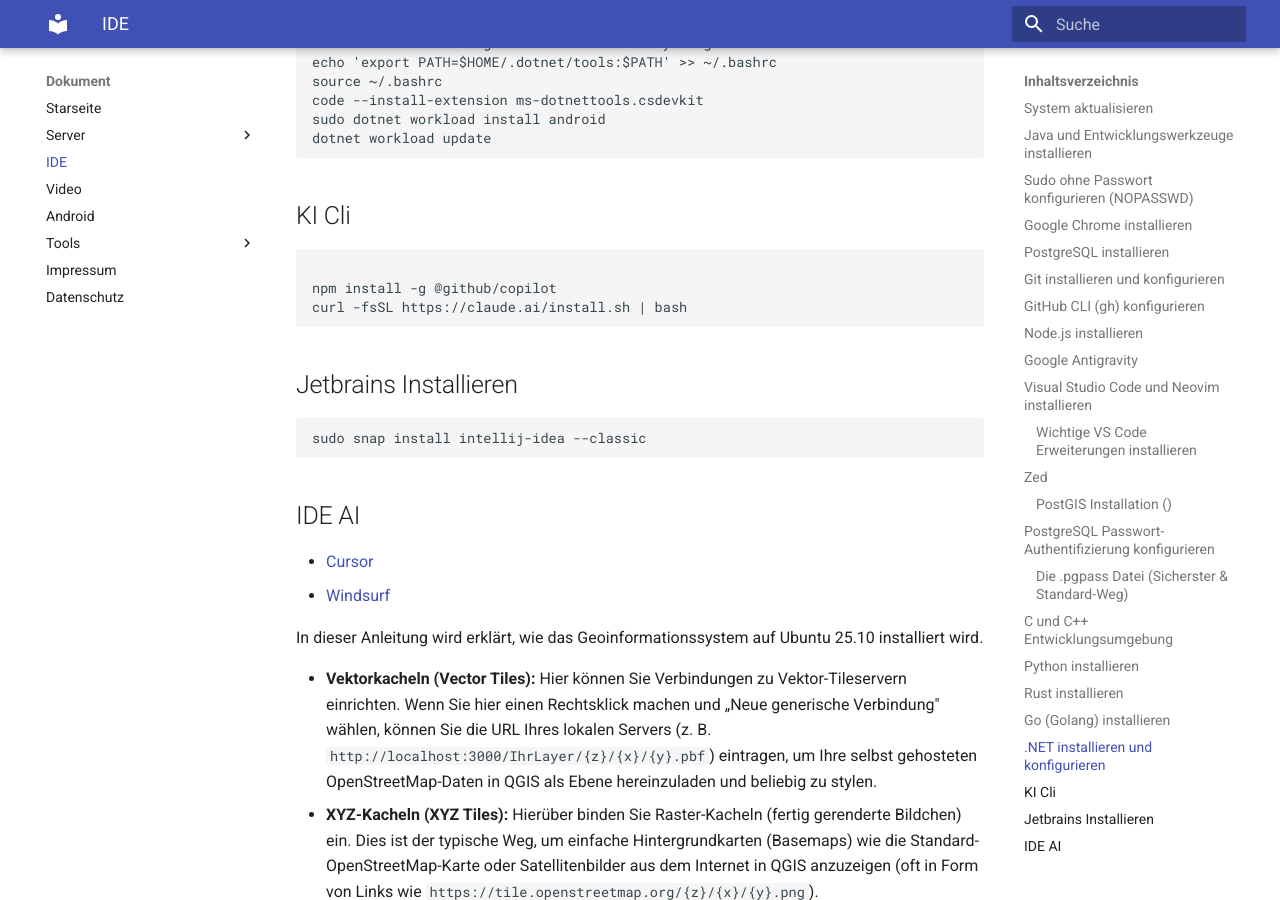
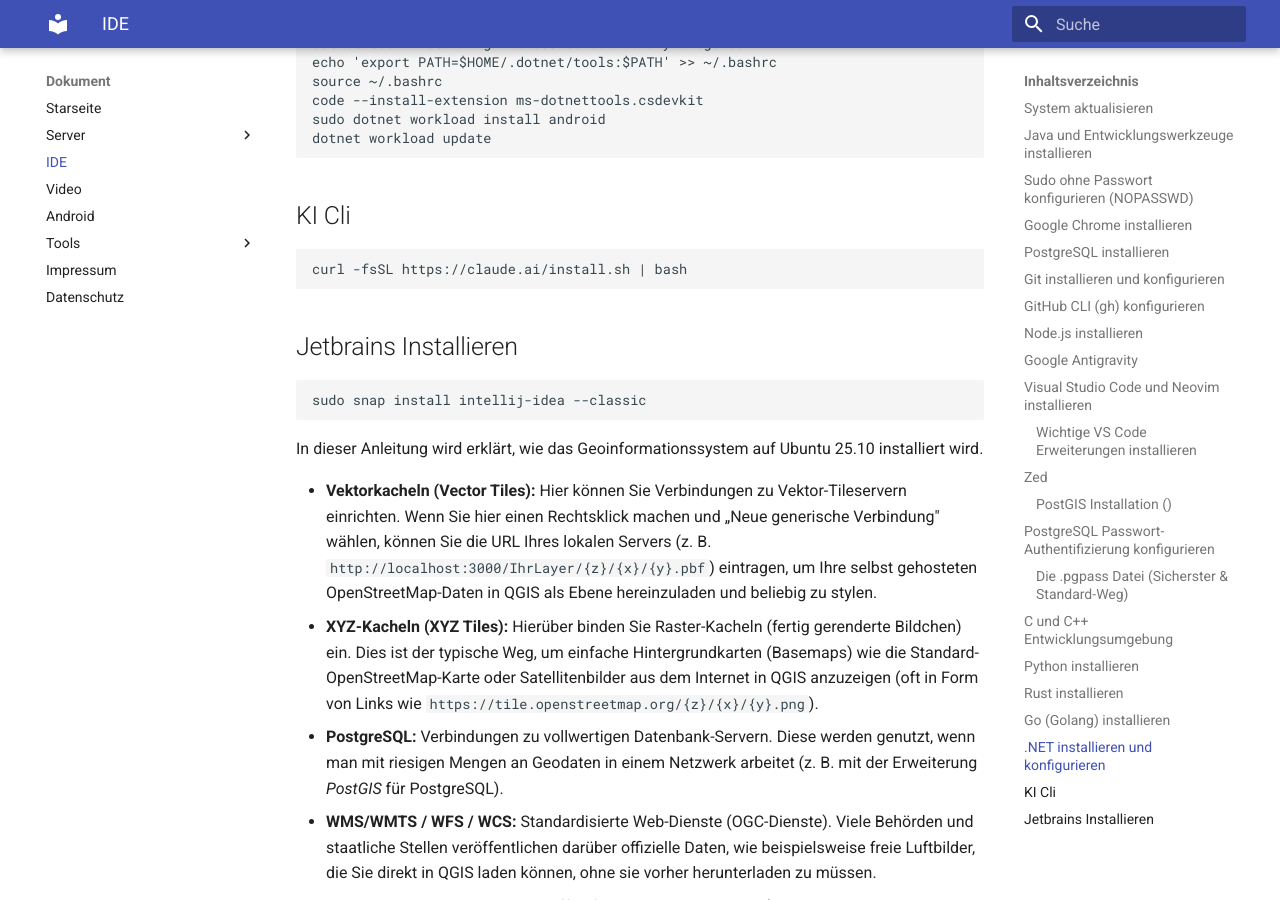
Before and after one commit to thorstenkloehn/dokument, an MkDocs documentation site: the page built from docs/IDE/index.md, in a window 1280 px wide and 900 px high, scrolled down 5188 px. Built offline with MkDocs 1.6.1 and Material for MkDocs 9.7.7, drawn with Linux system fonts in a browser that asks for light colours.

Commit message:
Dokumentation: Entfernen von veralteten KI-CLI-Installationsanweisungen und IDE-AI-Links

````diff
--- a/docs/IDE/index.md
+++ b/docs/IDE/index.md
@@ -255,18 +255,12 @@ dotnet workload update
 
 ## KI Cli
 ```
-
-npm install -g @github/copilot
 curl -fsSL https://claude.ai/install.sh | bash
 ```
 ## Jetbrains Installieren
 ```
 sudo snap install intellij-idea --classic
 ```
-
-## IDE AI
-* [Cursor](https://cursor.com)
-* [Windsurf](https://windsurf.ai)
 
 
 In dieser Anleitung wird erklärt, wie das Geoinformationssystem auf Ubuntu 25.10 installiert wird.
````
